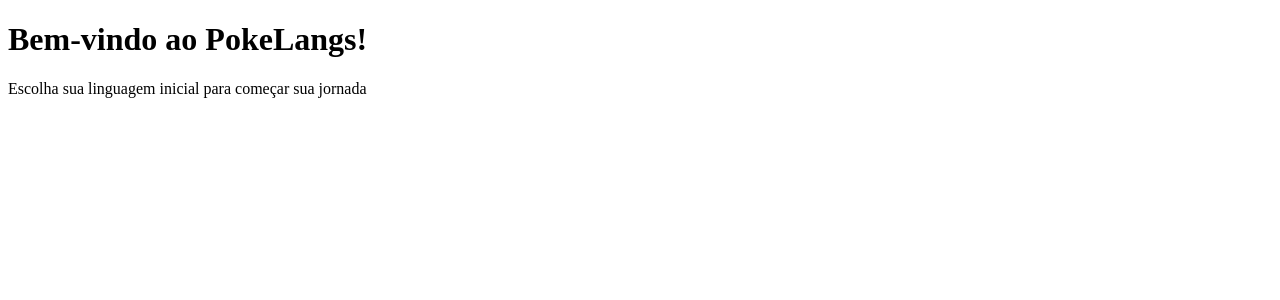
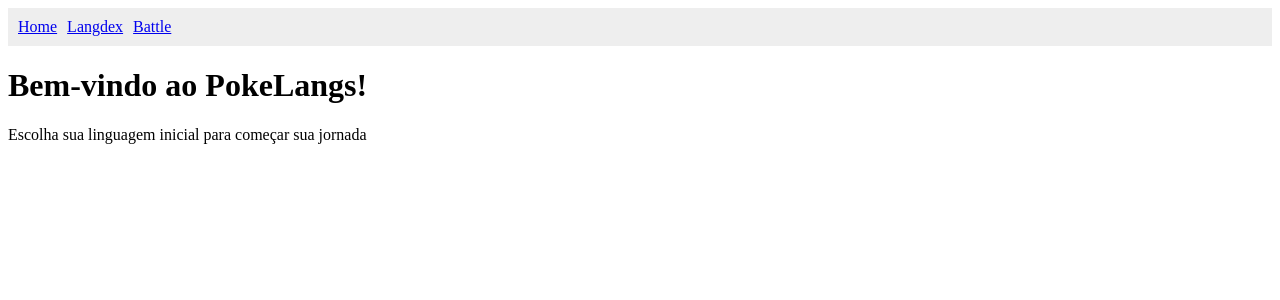
Before and after one commit to Markus-Gerrits/poke-langs, a React (Vite) app: page / in a window 1280 px wide. Shown: the top 300 px of the page. Built offline with nearby package versions, Linux system fonts and the light colour scheme.

Commit message:
feat: add basic Navbar with navigation links

```diff
--- /dev/null
+++ b/src/components/Navbar.tsx
@@ -0,0 +1,11 @@
+import { Link } from "react-router-dom";
+
+export default function Navbar() {
+    return (
+        <nav style={{ padding: "10px", background: "#eee"}}>
+            <Link to="/" style={{ marginRight: "10px"}}>Home</Link>
+            <Link to="/langdex" style={{ marginRight: "10px"}}>Langdex</Link>
+            <Link to="/battle">Battle</Link>
+        </nav>
+    )
+}
--- a/src/main.tsx
+++ b/src/main.tsx
@@ -4,10 +4,12 @@ import { BrowserRouter, Routes, Route } from "react-router-dom";
 import Home from "./pages/Home";
 import Langdex from "./pages/Langdex";
 import Battle from "./pages/Battle";
+import Navbar from "./components/Navbar";
 
 ReactDOM.createRoot(document.getElementById("root") as HTMLElement).render(
   <React.StrictMode>
     <BrowserRouter>
+      <Navbar />
       <Routes>
         <Route path="/" element={<Home />}/>
         <Route path="/langdex" element={<Langdex />}/>
```
